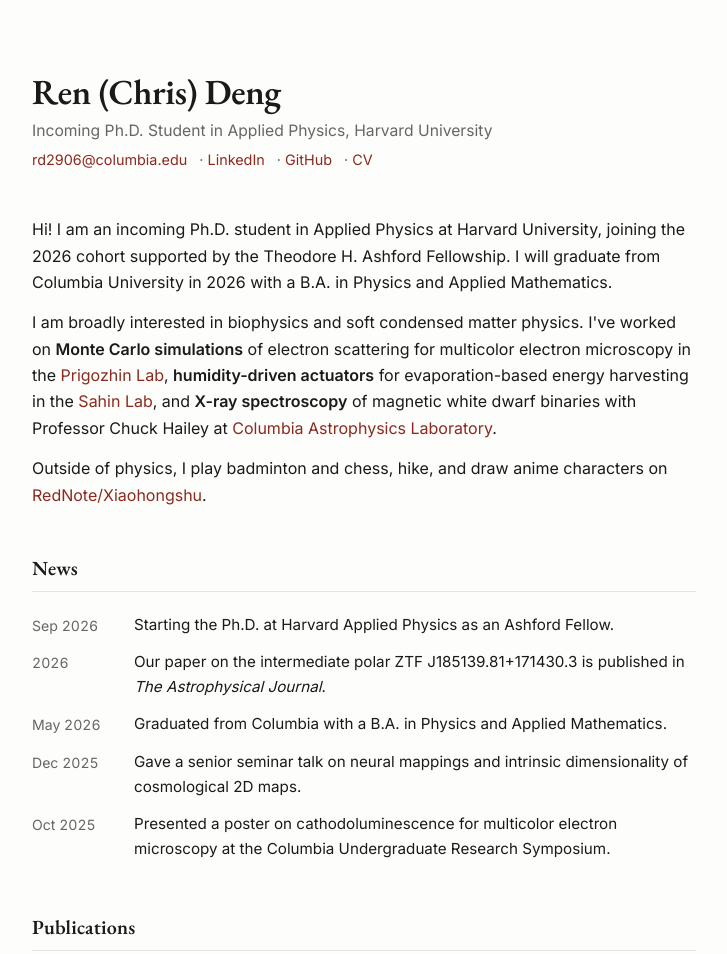
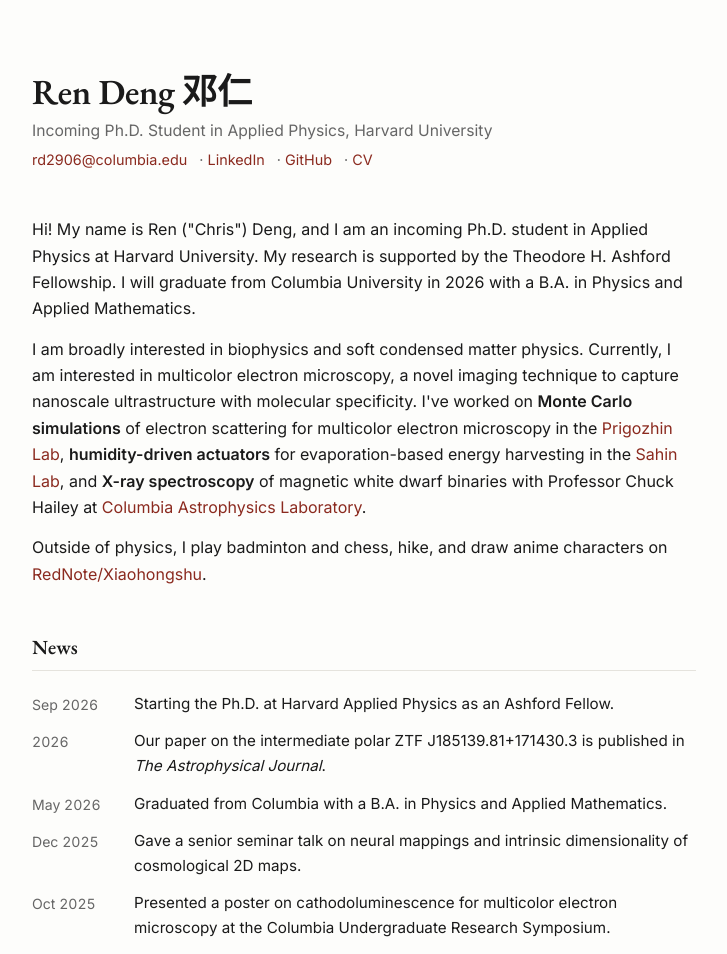
Before and after one commit to chrisdengren/chrisdengren.github.io, a plain HTML site: page index.html in a window 1280 px wide. Shown: the top 954 px of the page, without its empty margins (276-1003 px from the left). Drawn offline with nearby package versions, Linux system fonts and the light colour scheme.

Commit message:
Update index.html

```diff
--- a/index.html
+++ b/index.html
@@ -194,7 +194,7 @@
 
     <!-- ============ HEADER ============ -->
     <header>
-      <h1>Ren (Chris) Deng</h1>
+      <h1>Ren Deng 邓仁</h1>
       <p class="affil">Incoming Ph.D. Student in Applied Physics, Harvard University</p>
       <p class="contact">
         <a href="mailto:rd2906@columbia.edu">rd2906@columbia.edu</a> ·
@@ -207,12 +207,11 @@
     <!-- ============ ABOUT ============ -->
     <section id="about">
       <p>
-        Hi! I am an incoming Ph.D. student in Applied Physics at Harvard University,
-        joining the 2026 cohort supported by the Theodore H. Ashford Fellowship. I will graduate from
+        Hi! My name is Ren ("Chris") Deng, and I am an incoming Ph.D. student in Applied Physics at Harvard University. My research is supported by the Theodore H. Ashford Fellowship. I will graduate from
         Columbia University in 2026 with a B.A. in Physics and Applied Mathematics.
       </p>
       <p>
-        I am broadly interested in biophysics and soft condensed matter physics. I've worked on <strong>Monte Carlo simulations</strong> of
+        I am broadly interested in biophysics and soft condensed matter physics. Currently, I am interested in multicolor electron microscopy, a novel imaging technique to capture nanoscale ultrastructure with molecular specificity. I've worked on <strong>Monte Carlo simulations</strong> of
         electron scattering for multicolor electron microscopy in the
         <a href="https://prigozhin.hsites.harvard.edu/" target="_blank" rel="noopener">Prigozhin Lab</a>,
         <strong>humidity-driven actuators</strong> for evaporation-based energy
```
